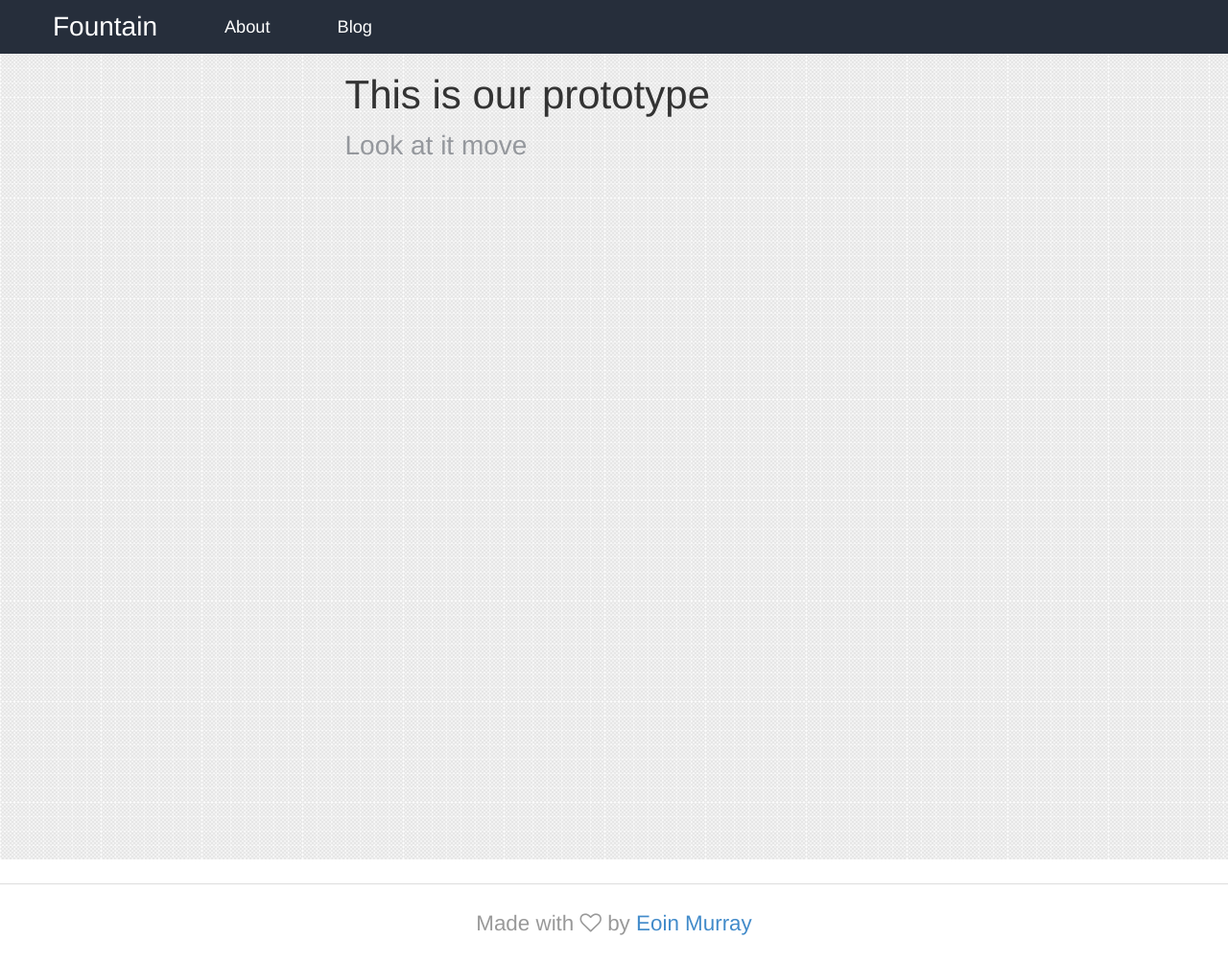
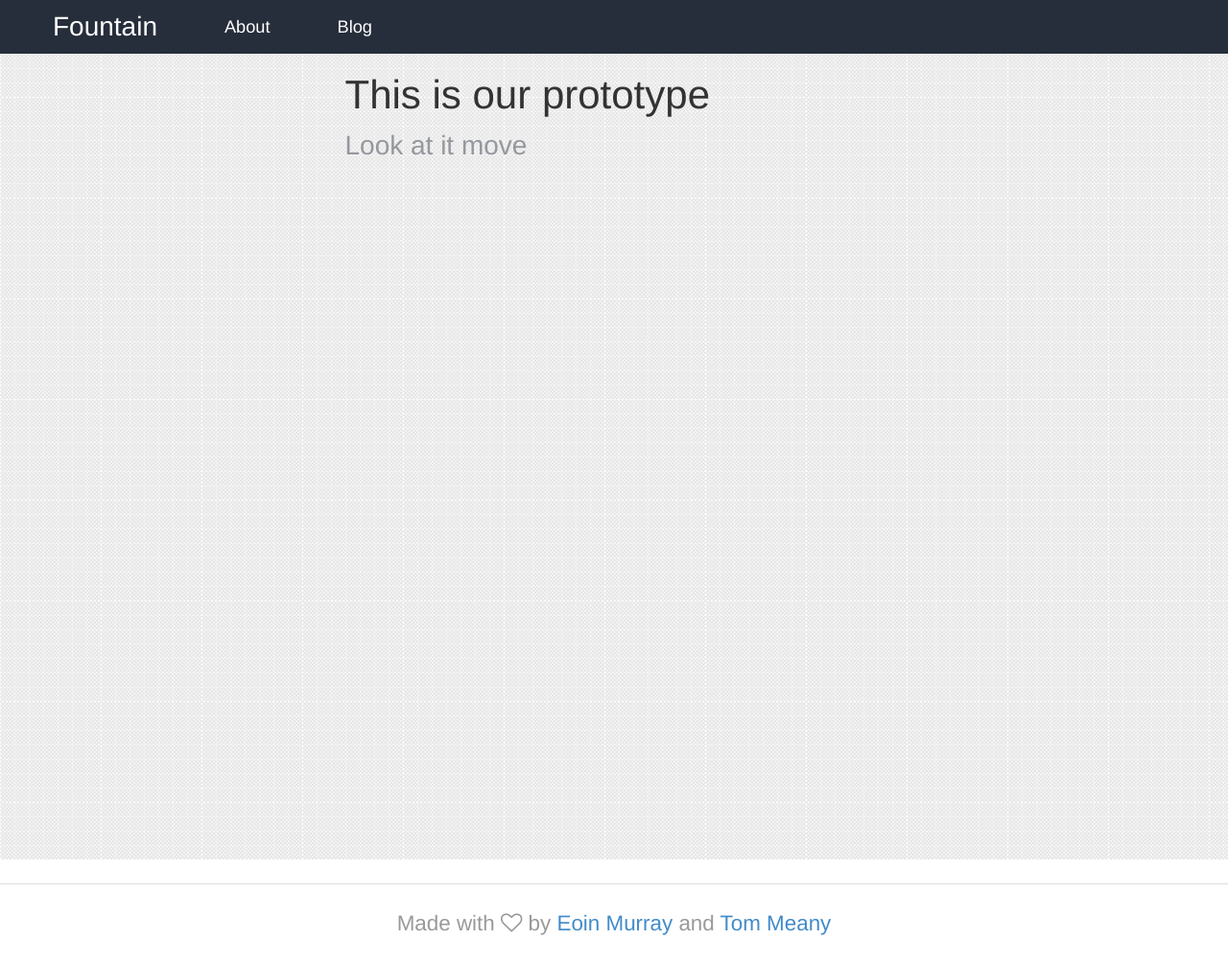
Before and after one commit to tmeany/tmeany.github.io, a Jekyll site: the page built from articles/prototype.html, in a window 1280 px wide. Shown: the whole page at 96% size. Built offline with Jekyll 4.4.1, drawn with Linux system fonts in a browser that asks for light colours; Markdown is read by kramdown in place of the engine named in the settings.

Commit message:
Adding some changes

```diff
--- a/_includes/footer.html
+++ b/_includes/footer.html
@@ -1,3 +1,3 @@
 <div id="footer">
-	Made with <i class="fa fa-heart-o"></i> by <a href="http://github.com/eoinmurray"> Eoin Murray</a>
+	Made with <i class="fa fa-heart-o"></i> by <a href="http://github.com/eoinmurray"> Eoin Murray</a> and  <a href="http://github.com/tmeany"> Tom Meany</a>
 </div>
--- a/_includes/head.html
+++ b/_includes/head.html
@@ -1,6 +1,6 @@
   <head>
     <meta charset="utf-8">
-    <title>Rino Docs{% if page.title }%} - {{page.title}}{% endif %}</title>
+    <title>Irish water fountain{% if page.title }%} - {{page.title}}{% endif %}</title>
     <meta name="viewport" content="width=device-width, initial-scale=1.0">
     <meta name="description" content="">
     <meta name="author" content="">
--- a/index.html
+++ b/index.html
@@ -18,17 +18,17 @@ title: Welcome
 				<div class="index-header wow fadeIn">
 					<h1>Irish water fountain</h1>
 		  			<p>Take control of your water now.</p>
-					<a href="/rino/docs/installation.html" style="width:250px;" type="button" id="dl-button" class="btn btn-primary btn-lg">Try it now! <i class="fa fa-2x fa-arrow-circle-o-down"></i></i></a>
+					<a href="/rino/docs/installation.html" style="width:250px;" type="button" id="dl-button" class="btn btn-primary btn-lg">Learn more <i class="fa fa-2x fa-arrow-circle-o-down"></i></i></a>
 				</div>
 			</div>
 			<br/>
 			<br/>
 			<div class="col-lg-7 proto">
+			<div><h1><img src="images/laser_writing_1_vglow_v2.png" alt="Smiley face" width="700" height="400"></img></h1></div>
 			</div>
 		</div>
 		<div class="row scroll-arrow">
 			<div class="col-lg-12 text-center">
-				<h1><i style="color:white;" class="fa fa-angle-down fa-3x"></i></h1>
 			</div>
 		</div>
 
```
Also changed, not shown: other parts of index.html (+1 -1 lines).
